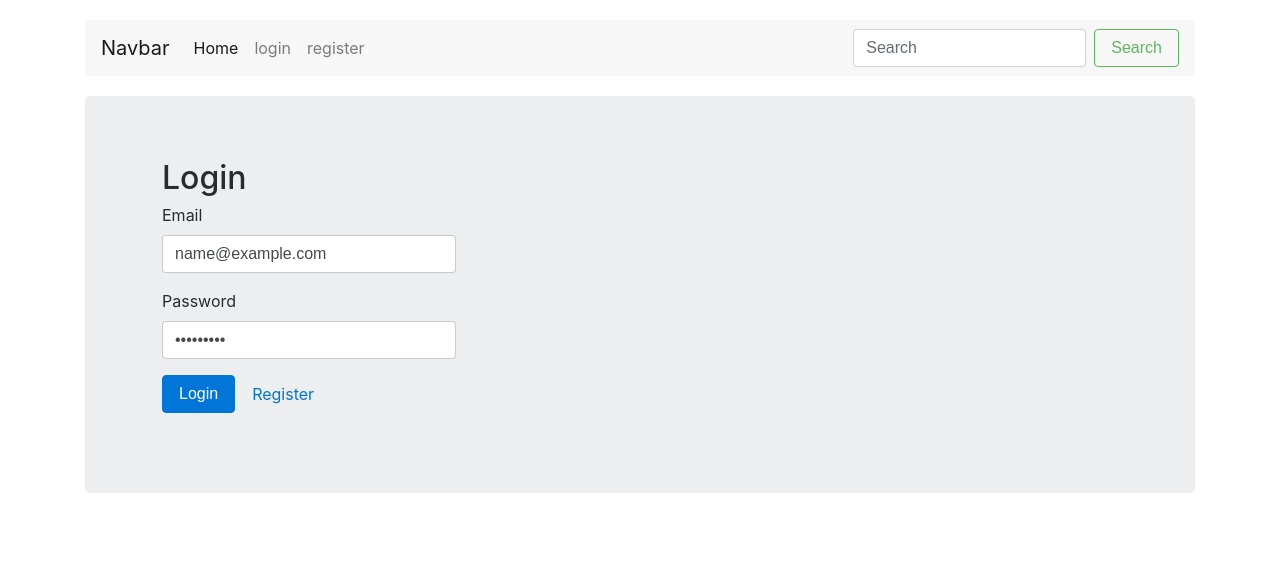
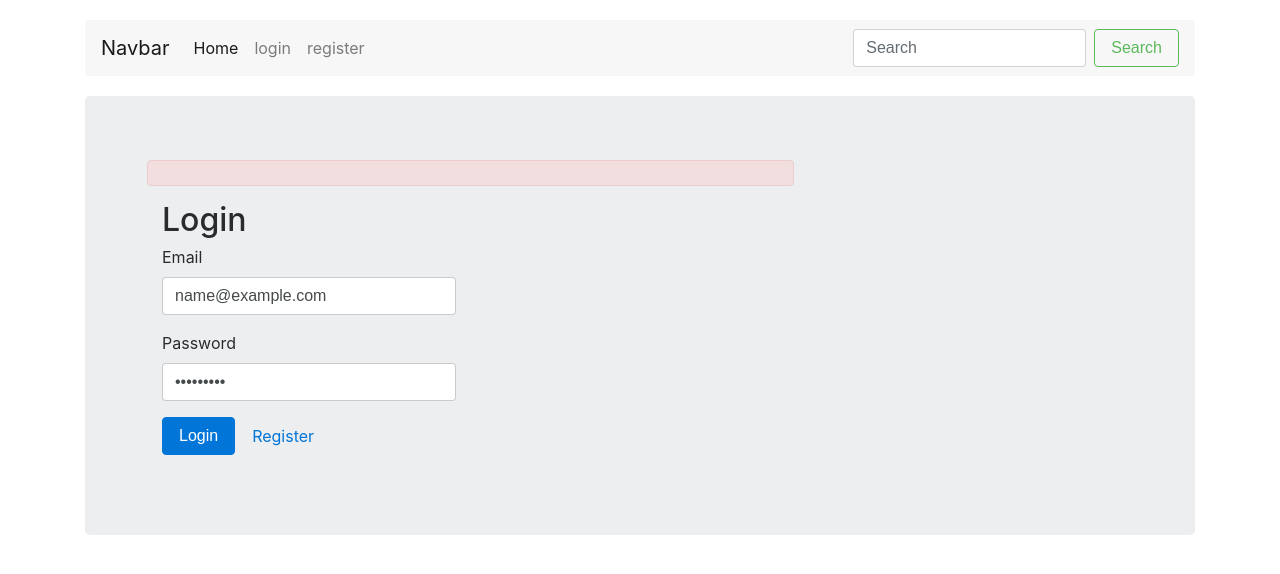
Before and after one commit to clansofts/Angular2-Ordering-system, an Angular app: page /login in a window 1280 px wide. Both pictures are taken after typing "name@example.com", "Sample123" into the empty fields and a click on the button "Login". Shown: the top 574 px of the page. Built offline with nearby package versions, Linux system fonts and the light colour scheme; no server answers.

Commit message:
Add alert message

```diff
--- /dev/null
+++ b/src/app/_helpers/alert.component.html
@@ -0,0 +1 @@
+<div *ngIf="message" [ngClass]="{ 'alert': message, 'alert-success': message.type === 'success', 'alert-danger': message.type === 'error' }">{{message.text}}</div>
--- /dev/null
+++ b/src/app/_helpers/alert.component.ts
@@ -0,0 +1,18 @@
+import { Component, OnInit } from '@angular/core';
+import { AlertService } from '../_services/alert.service';
+
+@Component({
+  selector: 'alert',
+  templateUrl: 'alert.component.html',
+})
+export class AlertComponent implements OnInit {
+
+  message: any;
+
+  constructor(private alertService: AlertService) { }
+
+  ngOnInit() {
+    this.alertService.getMessage().subscribe(message => { this.message = message; });
+  }
+
+}
--- /dev/null
+++ b/src/app/_services/alert.service.ts
@@ -0,0 +1,39 @@
+import { Injectable } from '@angular/core';
+import { Router, NavigationStart } from '@angular/router';
+import { Observable } from 'rxjs';
+import { Subject } from 'rxjs/Subject';
+
+@Injectable()
+export class AlertService {
+    private subject = new Subject<any>();
+    private keepAfterNavigationChange = false;
+
+    constructor(private router: Router) {
+        // clear alert message on route change
+        router.events.subscribe(event => {
+            if (event instanceof NavigationStart) {
+                if (this.keepAfterNavigationChange) {
+                    // only keep for a single location change
+                    this.keepAfterNavigationChange = false;
+                } else {
+                    // clear alert
+                    this.subject.next();
+                }
+            }
+        });
+    }
+
+    success(message: string, keepAfterNavigationChange = false) {
+        this.keepAfterNavigationChange = keepAfterNavigationChange;
+        this.subject.next({ type: 'success', text: message });
+    }
+
+    error(message: string, keepAfterNavigationChange = false) {
+        this.keepAfterNavigationChange = keepAfterNavigationChange;
+        this.subject.next({ type: 'error', text: message });
+    }
+
+    getMessage(): Observable<any> {
+        return this.subject.asObservable();
+    }
+}
--- a/src/app/app.component.html
+++ b/src/app/app.component.html
@@ -29,9 +29,8 @@
   <div class="jumbotron">
     <div class="container">
       <div class="col-sm-8 col-sm-offset-2">
-        <router-outlet>
-
-        </router-outlet>
+        <alert></alert>
+        <router-outlet></router-outlet>
       </div>
     </div>
   </div>
--- a/src/app/login/login.component.ts
+++ b/src/app/login/login.component.ts
@@ -1,6 +1,7 @@
 import { Component, OnInit } from '@angular/core';
 import { Router, ActivatedRoute } from '@angular/router';
 
+import { AlertService } from '../_services/alert.service';
 import { AuthenticationService } from '../_services/authentication.service';
 
 @Component({
@@ -15,7 +16,8 @@ export class LoginComponent implements OnInit {
   constructor(
     private route: ActivatedRoute,
     private router: Router,
-    private authenticationService: AuthenticationService
+    private authenticationService: AuthenticationService,
+    private alertService: AlertService
   ) { }
 
   ngOnInit() {
@@ -31,6 +33,7 @@ export class LoginComponent implements OnInit {
           this.router.navigate([this.returnUrl]);
         },
         error => {
+          this.alertService.error(error.json().error);
           this.loading = false;
         });
   }
--- a/src/app/register/register.component.ts
+++ b/src/app/register/register.component.ts
@@ -1,5 +1,7 @@
 import { Component, OnInit } from '@angular/core';
 import { Router } from '@angular/router';
+
+import { AlertService } from '../_services/alert.service';
 import { UserService } from '../_services/user.service';
 
 @Component({
@@ -14,10 +16,10 @@ export class RegisterComponent implements OnInit {
   constructor(
     private router: Router,
     private userService: UserService,
+    private alertService: AlertService
   ) { }
 
-  ngOnInit() {
-  }
+  ngOnInit() {}
 
   register() {
     this.loading = true;
@@ -25,12 +27,11 @@ export class RegisterComponent implements OnInit {
     this.userService.create(this.model)
       .subscribe(
         data => {
-          //this.alertService.success('Registration successful', true);
+          this.alertService.success('Registration successful', true);
           this.router.navigate(['/login']);
         },
         error => {
-          console.log(error.json().error);
-         // this.alertService.error(error);
+          this.alertService.error(error.json().error);
           this.loading = false;
         });
   }
```
Also changed, not shown: src/app/app.component.ts (+7 -0 lines), src/app/app.module.ts (+7 -1 lines), 1 other file (tests, documents, lock files or other folders).
